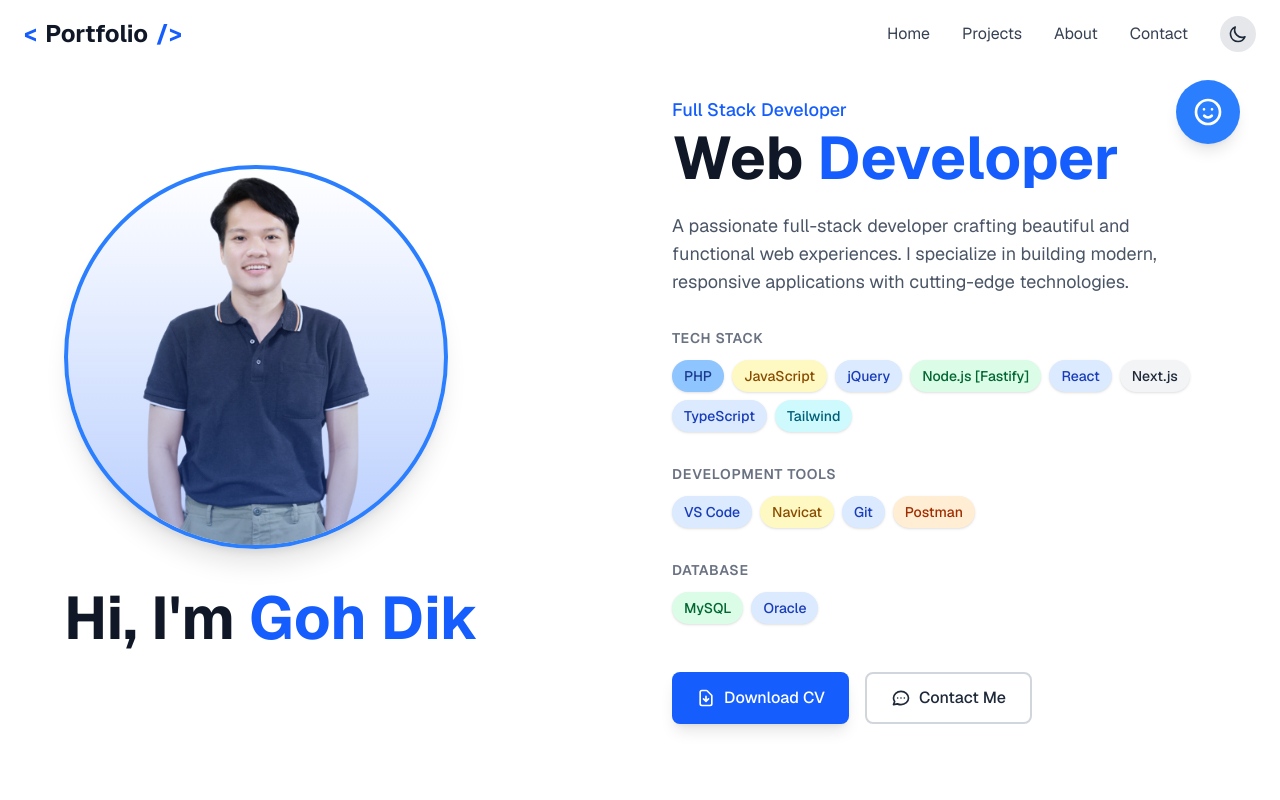
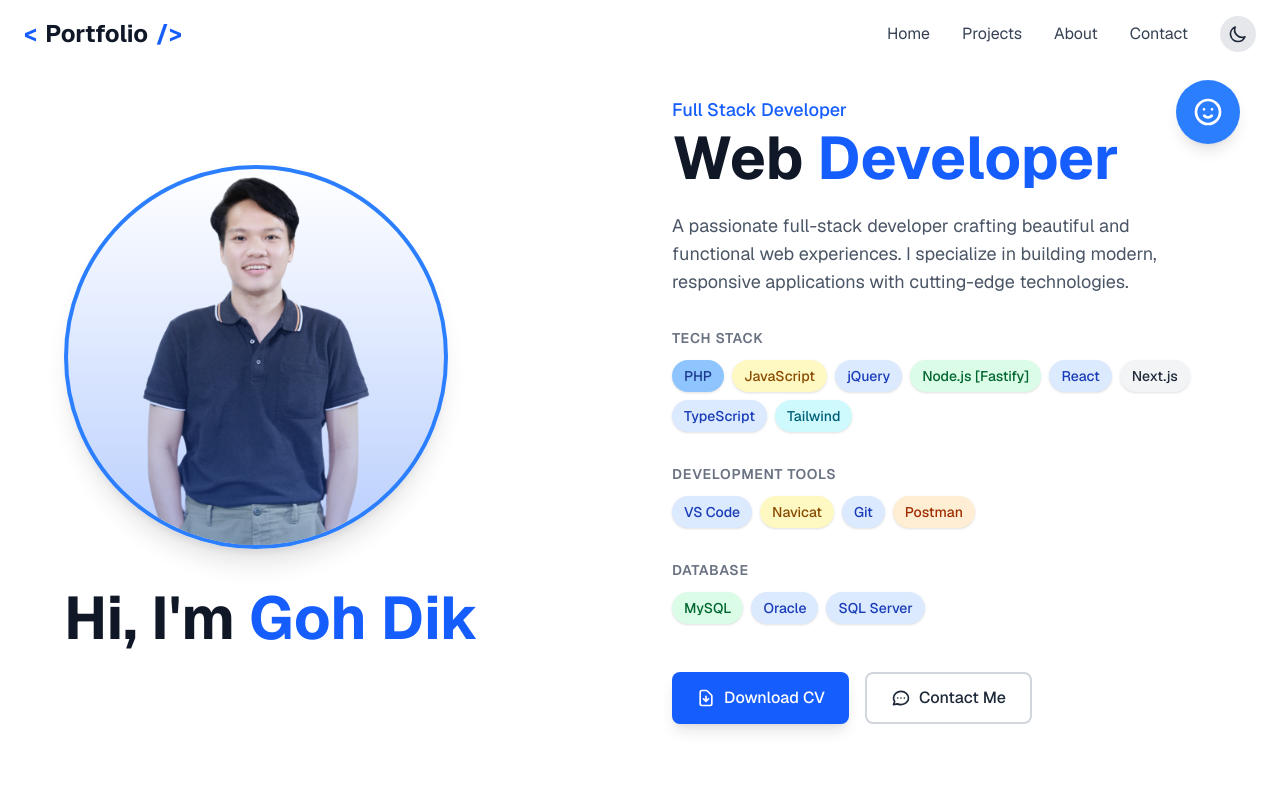
Before and after one commit to gohdick/my-portfolio-spa, a Next.js app: page / in a window 1280 px wide. Shown: the top 800 px of the page. Built offline with nearby package versions, Linux system fonts and the light colour scheme.

Commit message:
✨ Update project info on HOME.js add sql Server

```diff
--- a/components/Home.jsx
+++ b/components/Home.jsx
@@ -64,6 +64,7 @@ export default function Home() {
     { name: 'Next.js', color: 'bg-gray-100 text-gray-800 dark:bg-gray-900/50 dark:text-gray-300' },
     { name: 'TypeScript', color: 'bg-blue-100 text-blue-800 dark:bg-blue-900/30 dark:text-blue-300' },
     { name: 'Tailwind', color: 'bg-cyan-100 text-cyan-800 dark:bg-cyan-900/30 dark:text-cyan-300' },
+
   ];
 
   const developmentTools = [
@@ -76,6 +77,7 @@ export default function Home() {
   const database = [
     { name: 'MySQL', color: 'bg-green-100 text-green-800 dark:bg-green-900/30 dark:text-green-300' },
     { name: 'Oracle', color: 'bg-blue-100 text-blue-800 dark:bg-blue-900/30 dark:text-blue-300' },
+    { name: 'SQL Server', color: 'bg-blue-100 text-blue-800 dark:bg-blue-900/30 dark:text-blue-300' },
   ];
 
   const titleRef = useRef(null);
```
Also changed, not shown: 1 other file (tests, documents, lock files or other folders).
